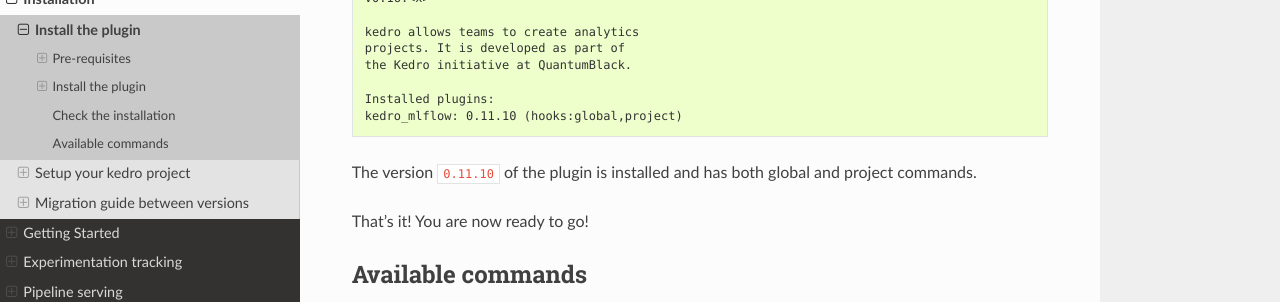
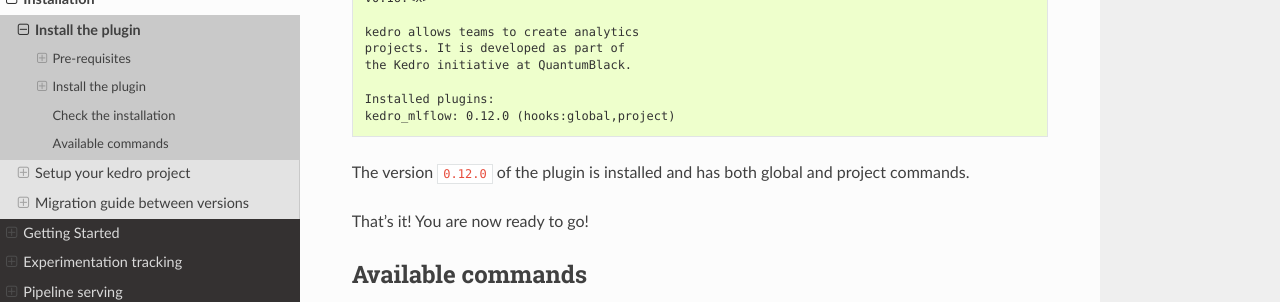
Before and after one commit to Galileo-Galilei/kedro-mlflow, a Sphinx documentation site: the page built from docs/source/02_installation/01_installation.md, in a window 1280 px wide and 900 px high, scrolled down 1600 px. Shown: the part 151-453 px from the top of the window. Built offline with Sphinx 7.4.7 and the Read the Docs theme 2.0.0, drawn with Linux system fonts in a browser that asks for light colours.

Commit message:
:rocket: Bump version and CHANGELOG for release 0.12.0 (#508)

````diff
--- a/docs/source/02_installation/01_installation.md
+++ b/docs/source/02_installation/01_installation.md
@@ -77,10 +77,10 @@ projects. It is developed as part of
 the Kedro initiative at QuantumBlack.
 
 Installed plugins:
-kedro_mlflow: 0.11.10 (hooks:global,project)
+kedro_mlflow: 0.12.0 (hooks:global,project)
 ```
 
-The version ``0.11.10`` of the plugin is installed and has both global and project commands.
+The version ``0.12.0`` of the plugin is installed and has both global and project commands.
 
 That's it! You are now ready to go!
 
--- a/kedro_mlflow/__init__.py
+++ b/kedro_mlflow/__init__.py
@@ -1,6 +1,6 @@
 """kedro-mlflow plugin constants
 """
-__version__ = "0.11.10"
+__version__ = "0.12.0"
 
 import logging
 
--- a/pyproject.toml
+++ b/pyproject.toml
@@ -14,7 +14,7 @@ ignore = ["E501", "PLR0913"]  # Black take care off line-too-long
 exclude = ["/template/"]
 
 [tool.bumpversion]
-current_version = "0.11.10"
+current_version = "0.12.0"
 
 [[tool.bumpversion.files]]
 filename = "setup.py"
--- a/setup.py
+++ b/setup.py
@@ -25,7 +25,7 @@ with open((HERE / "README.md").as_posix(), encoding="utf-8") as file_handler:
 
 setup(
     name=NAME,
-    version="0.11.10",  # this will be bumped automatically by bump-my-version
+    version="0.12.0",  # this will be bumped automatically by bump-my-version
     description="A kedro-plugin to use mlflow in your kedro projects",
     license="Apache Software License (Apache 2.0)",
     long_description=README,
````
Also changed, not shown: CHANGELOG.md (+23 -19 lines), README.md (+1 -1 lines), docs/source/03_getting_started/01_example_project.md (+1 -1 lines).
